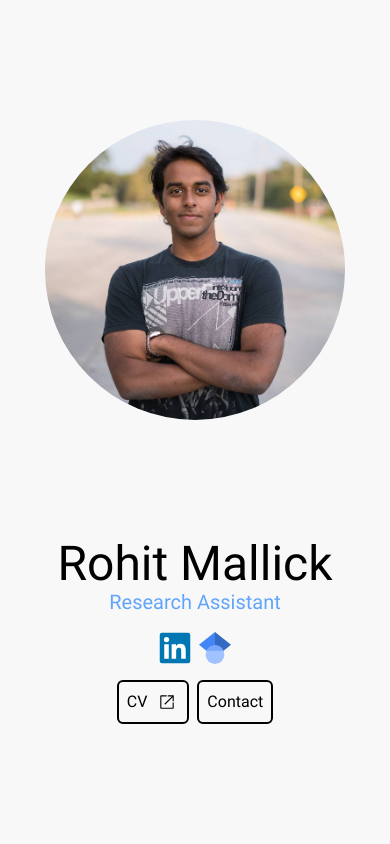
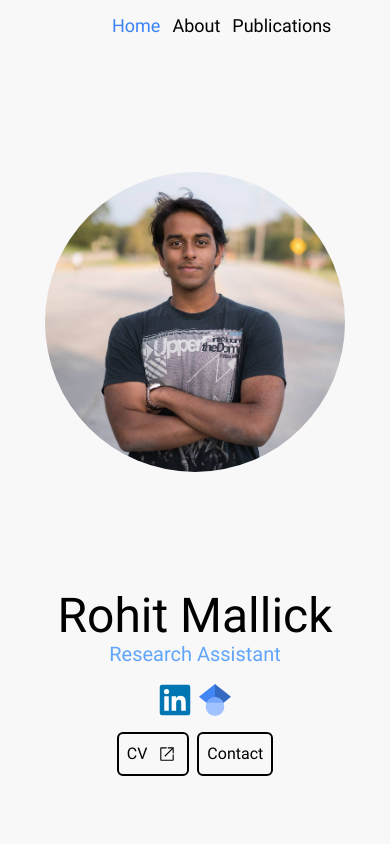
Before and after one commit to JaeGif/Rohit_Portfolio, a Next.js app: page / in a window 390 px wide. Shown: the top 844 px of the page. Built offline with nearby package versions, Linux system fonts and the light colour scheme.

Commit message:
header responsiveness update check

```diff
--- a/src/components/header/Header.tsx
+++ b/src/components/header/Header.tsx
@@ -2,35 +2,43 @@ import Link from 'next/link';
 import React from 'react';
 import { useState, useEffect } from 'react';
 import { useRouter } from 'next/router';
-
+import Navigation from './Navigation';
+import MobileNav from './MobileNav';
+import useMediaQuery from '@/hooks/useMediaQuery';
 function Header() {
   const router = useRouter();
   const [urlParam, setUrlParam] = useState('/');
+  const isMobile = useMediaQuery('max-width: 768px');
   useEffect(() => {
     if (router.isReady) {
       setUrlParam(router.route);
     }
   }, [router]);
-
+  const [isOpen, setIsOpen] = useState(isMobile ? false : true);
+  const toggleMenu = () => {
+    setIsOpen((prev) => !prev);
+  };
   return (
-    <header className='invisible sm:visible sm:w-full sm:flex sm:px-28 sm:py-3 sm:justify-between'>
-      <nav className='hidden sm:flex w-1/3 justify-start sm:gap-3 md:gap-8 text-lg'>
-        <Link className={urlParam === '/' ? 'text-blue-500' : ''} href={'/'}>
-          Home
-        </Link>
-        <Link
-          href={'/about'}
-          className={urlParam === '/about' ? 'text-blue-500' : ''}
-        >
-          About
-        </Link>
-        <Link
-          className={urlParam === '/publications' ? 'text-blue-500' : ''}
-          href={'/publications'}
-        >
-          Publications
-        </Link>
-      </nav>
+    <header className='w-full flex px-28 py-3 justify-between'>
+      {isMobile ? (
+        <div className='bg-black'>
+          <svg
+            className='hover:cursor-pointer'
+            onClick={() => toggleMenu()}
+            xmlns='http://www.w3.org/2000/svg'
+            height='32'
+            viewBox='0 96 960 960'
+            width='32'
+          >
+            <path
+              fill={'#000000'}
+              d='M120 816v-60h720v60H120Zm0-210v-60h720v60H120Zm0-210v-60h720v60H120Z'
+            />
+          </svg>
+        </div>
+      ) : (
+        <Navigation isOpen={isOpen} />
+      )}
     </header>
   );
 }
--- a/src/components/header/MobileHeader.tsx
+++ /dev/null
@@ -1,7 +0,0 @@
-import React from 'react';
-
-function MobileHeader() {
-  return <div>MobileHeader</div>;
-}
-
-export default MobileHeader;
--- /dev/null
+++ b/src/components/header/MobileNav.tsx
@@ -0,0 +1,7 @@
+import React from 'react';
+
+function MobileNav() {
+  return <div>MobileNav</div>;
+}
+
+export default MobileNav;
--- /dev/null
+++ b/src/components/header/Navigation.tsx
@@ -0,0 +1,44 @@
+import React from 'react';
+import { useState, useEffect } from 'react';
+import { useRouter } from 'next/router';
+import Link from 'next/link';
+
+type NavigationProps = {
+  isOpen: boolean;
+};
+function Navigation({ isOpen = true }: NavigationProps) {
+  const router = useRouter();
+  const [urlParam, setUrlParam] = useState('/');
+
+  useEffect(() => {
+    if (router.isReady) {
+      setUrlParam(router.route);
+    }
+  }, [router]);
+
+  return (
+    <nav
+      className={
+        isOpen ? 'flex w-1/3 justify-start gap-3 md:gap-8 text-lg' : 'hidden'
+      }
+    >
+      <Link className={urlParam === '/' ? 'text-blue-500' : ''} href={'/'}>
+        Home
+      </Link>
+      <Link
+        href={'/about'}
+        className={urlParam === '/about' ? 'text-blue-500' : ''}
+      >
+        About
+      </Link>
+      <Link
+        className={urlParam === '/publications' ? 'text-blue-500' : ''}
+        href={'/publications'}
+      >
+        Publications
+      </Link>
+    </nav>
+  );
+}
+
+export default Navigation;
--- a/src/components/slideshow/SlideshowWrapper.tsx
+++ b/src/components/slideshow/SlideshowWrapper.tsx
@@ -4,12 +4,10 @@ import Featured from './Featured';
 import publicationDataset from '../../data/publications.json';
 import { PublicationType } from '@/types/data';
 import Slideshow from './Slideshow';
-import useMediaQuery from '@/hooks/useMediaQuery';
 
 function SlideshowWrapper() {
   const data = publicationDataset.publications;
   const [featured, setFeatured] = useState<PublicationType[]>();
-  const isMobile = useMediaQuery('(max-width: 768px)');
   useEffect(() => {
     if (featured) return;
     let featuredTemp = [];
```
